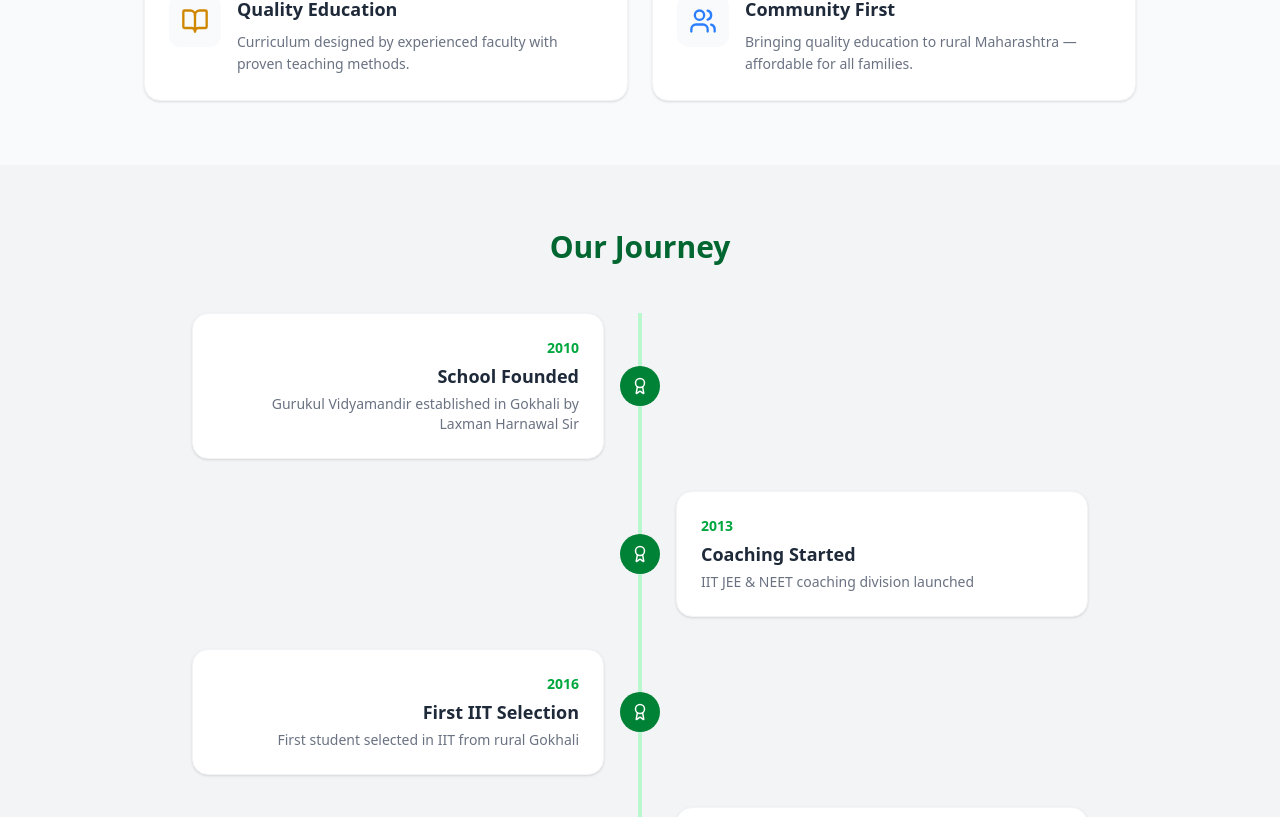
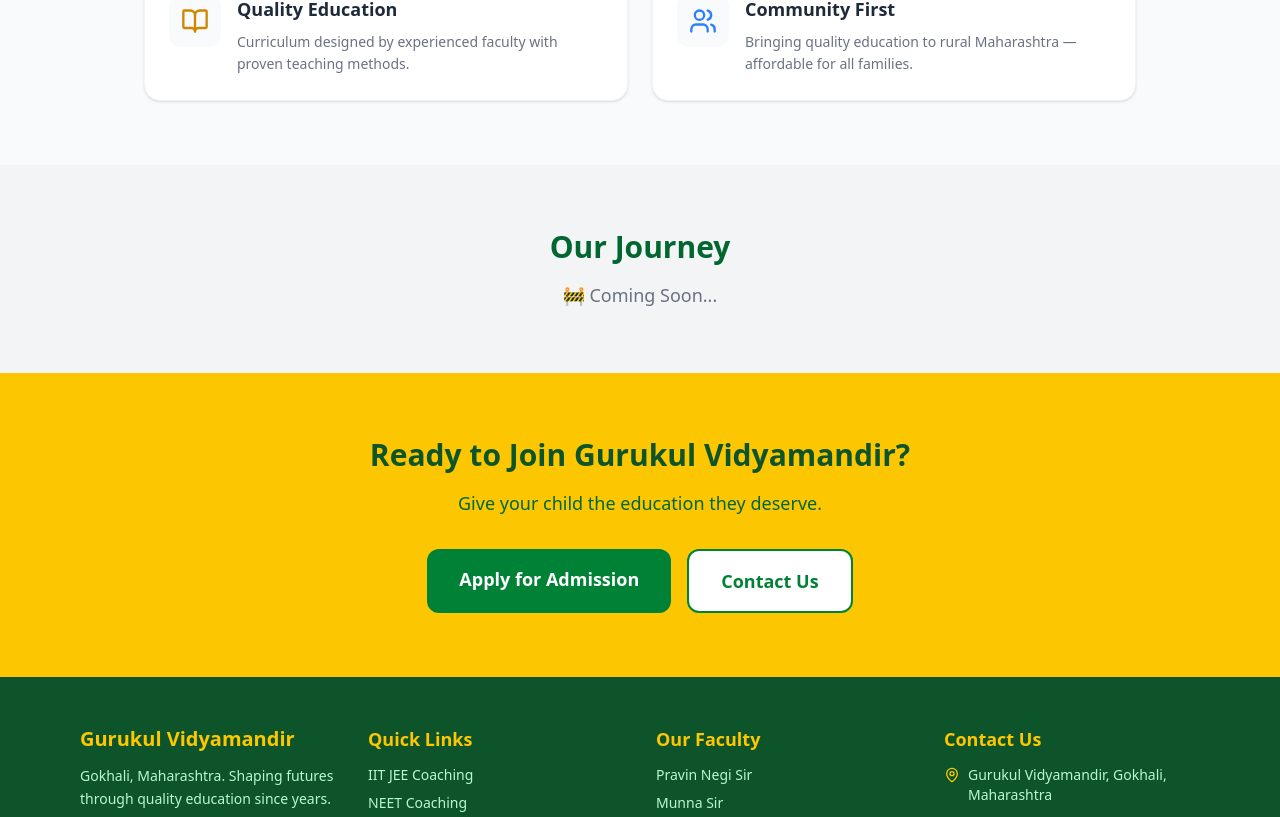
Before and after one commit to kalelchaitanya64-sys/gurukul-vidyamandir-website, a Next.js app in the folder frontend/: page /en/about in a window 1280 px wide. Shown: the part 1794-2611 px from the top of the page. Built offline with nearby package versions, Linux system fonts and the light colour scheme.

Commit message:
temp: comment out journey section on about page, show coming soon

```diff
--- a/frontend/src/app/[locale]/about/page.tsx
+++ b/frontend/src/app/[locale]/about/page.tsx
@@ -143,7 +143,14 @@ export default function AboutPage() {
         </div>
       </div>
 
-      {/* Journey / Milestones */}
+      {/* Journey / Milestones - Coming Soon */}
+      <div className="bg-gray-100 py-16 px-4">
+        <div className="max-w-4xl mx-auto text-center">
+          <h2 className="text-3xl font-bold text-green-800 mb-4">Our Journey</h2>
+          <p className="text-gray-500 text-lg">🚧 Coming Soon...</p>
+        </div>
+      </div>
+      {/*
       <div className="bg-gray-100 py-16 px-4">
         <div className="max-w-4xl mx-auto">
           <h2 className="text-3xl font-bold text-green-800 text-center mb-12">Our Journey</h2>
@@ -169,6 +176,7 @@ export default function AboutPage() {
           </div>
         </div>
       </div>
+      */}
 
       {/* CTA Section */}
       <div className="bg-yellow-400 py-16 px-4 text-center">
--- a/frontend/src/app/[locale]/school/page.tsx
+++ b/frontend/src/app/[locale]/school/page.tsx
@@ -20,7 +20,7 @@ export default function SchoolPage() {
 
   const timings = [
     { day: 'Monday - Saturday', time: '7:00 AM - 3:00 PM' },
-    { day: 'Foundations', time: '7:00 AM - 2:00 PM' },
+    { day: 'Foundations', time: '7:00 AM - 3:00 PM' },
     { day: 'JEE / NEET Coaching', time: '3:00 PM - 7:30 PM' },
     { day: 'Sunday', time: 'Mock Tests Only' },
   ]
```
